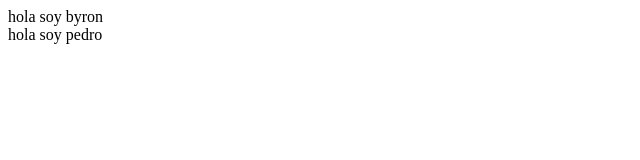
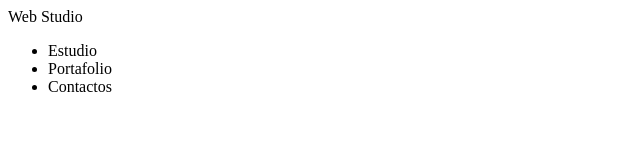
Before and after one commit to Byron-Poveda/goit-markup-hw, a plain HTML site: page index.html in a window 1280 px wide. Shown: the whole page, without its empty margins (0-640 px from the left). Drawn offline with Linux system fonts and the light colour scheme.

Commit message:
edite
cree las crapetas de css e imagenes e hice prueba de body

```diff
--- a/index.html
+++ b/index.html
@@ -1,20 +1,25 @@
 <!DOCTYPE html>
 <html lang="es">
-<head>
-    <meta charset="UTF-8">
-    <meta http-equiv="X-UA-Compatible" content="IE=edge">
-    <meta name="viewport" content="width=device-width, initial-scale=1.0">
+  <head>
+    <meta charset="UTF-8" />
+    <meta http-equiv="X-UA-Compatible" content="IE=edge" />
+    <meta name="viewport" content="width=device-width, initial-scale=1.0" />
     <title>Document</title>
-</head>
-<body>
+  </head>
+  <body>
     <div>
-        <div id=»div1″>
-            hola soy byron
-        </div>
-        <div id=»div2″>
-            hola soy pedro
-        </div>
+      <div>
+        <header>
+          <a>Web Studio</a>
+          <ul>
+            <li><a>Estudio</a></li>
+            <li><a>Portafolio</a></li>
+            <li><a>Contactos</a></li>
+          </ul>
+          <a href="mailto:info@devstudio.com"></a>
+          <a href="tel:+52 55 5529 6000"></a>
+        </header>
+      </div>
     </div>
-
-</body>
+  </body>
 </html>
```
Also changed, not shown: css/style.css (added), imagenes/imagen (1) (1).jpg (added), imagenes/imagen (2) (1).jpg (added), imagenes/imagen (3) (1).jpg (added), imagenes/imagen (4) (1).jpg (added), imagenes/imagen (5) (1).jpg (added), imagenes/imagen (6) (1).jpg (added), imagenes/imagen (7).jpg (added).
